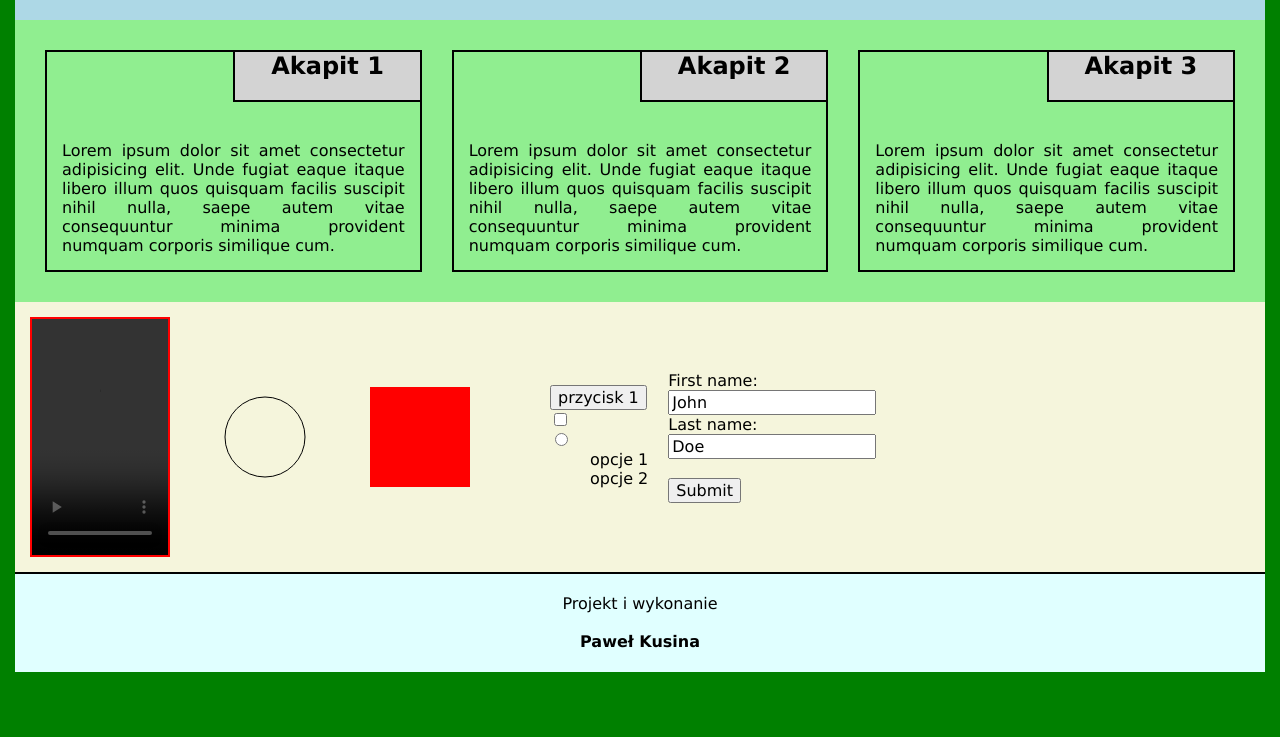
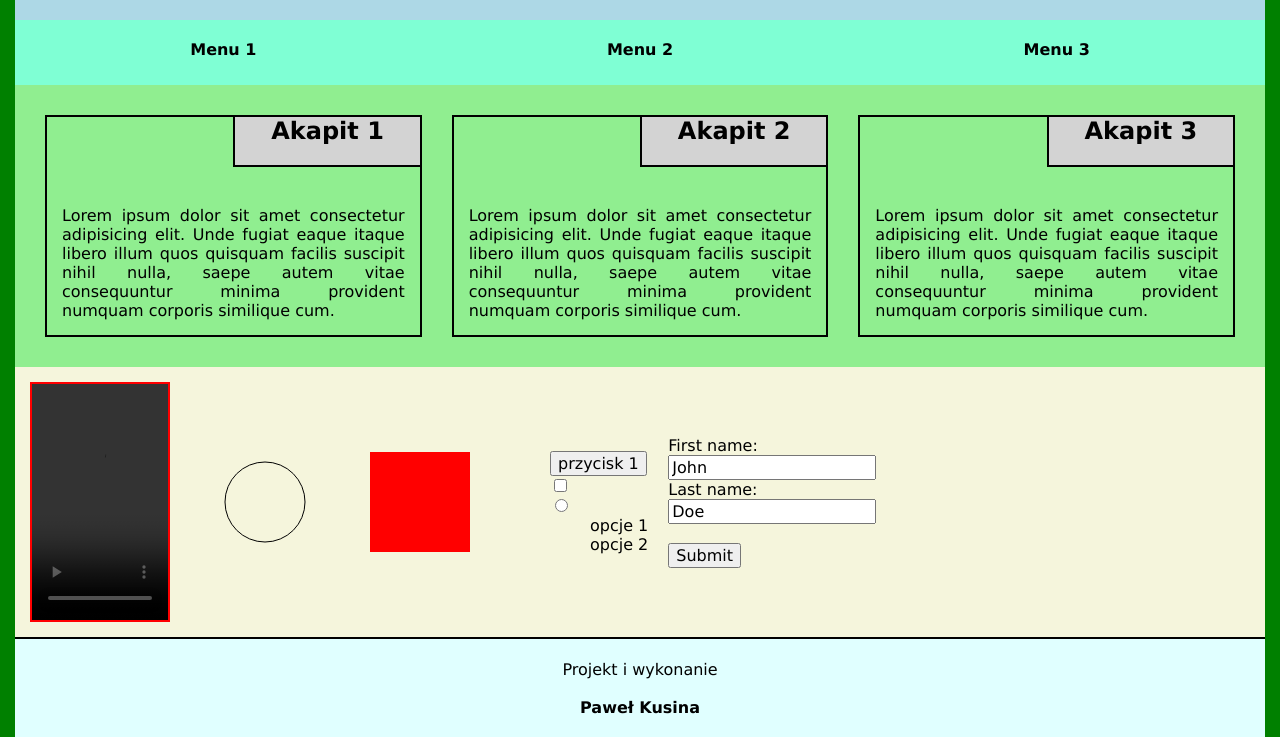
Before and after one commit to Artantos/lista_1-, a plain HTML site: page index.html in a window 1280 px wide. Shown: the part 136-873 px from the top of the page. Before the commit the page ends 808 px from the top, so only its background shows below. Drawn offline with Linux system fonts and the light colour scheme; grey boxes are pictures that could not be loaded.

Commit message:
last fixes

```diff
--- a/index.html
+++ b/index.html
@@ -31,6 +31,11 @@
             <a href="page1.html">Link3</a>
         </nav>
     </header>
+    <div id="menu">
+        <h2>Menu 1</h2>
+        <h2>Menu 2</h2>
+        <h2>Menu 3</h2>
+    </div>
     <main class="mid_flex">
         <article>
             <h3>Akapit 1</h3>
@@ -45,6 +50,7 @@
             <p class="art_p">Lorem ipsum dolor sit amet consectetur adipisicing elit. Unde fugiat eaque itaque libero illum quos quisquam facilis suscipit nihil nulla, saepe autem vitae consequuntur minima provident numquam corporis similique cum.</p>
         </article>
     </main>
+    <p id="info_text">more options with wider screen</p>
     <div id="extra">
         <video width="140" height="240" controls style="border:2px red solid;">
             <source src="movie.mp4" type="video/mp4">
--- a/styles.css
+++ b/styles.css
@@ -102,6 +102,26 @@ body{
 main{
     flex: 1;
 }
+#menu{
+    display: flex;
+    width: 100%;
+    display: flex;
+    flex-direction: row;
+    align-items: center;
+    margin: 0;
+}
+h2{
+    height: 100%;
+    background-color: aquamarine;
+    flex-grow: 1;
+    text-align: center;
+    padding-top: 20px;
+}
+#info_text{
+    width: 100%;
+    background-color: beige;
+    text-align: center;
+}
 @media (max-width: 600px) {
     body {
       background-color: red;
@@ -150,6 +170,9 @@ main{
         align-items: center;
         padding: 15px;
     }
+    #info_text{
+        display: none;
+    }
 }
 #div_ani {
     width: 100px;
@@ -161,4 +184,4 @@ main{
 @keyframes example {
     from {background-color: red;}
     to {background-color: yellow;}
-  }
+}
```
